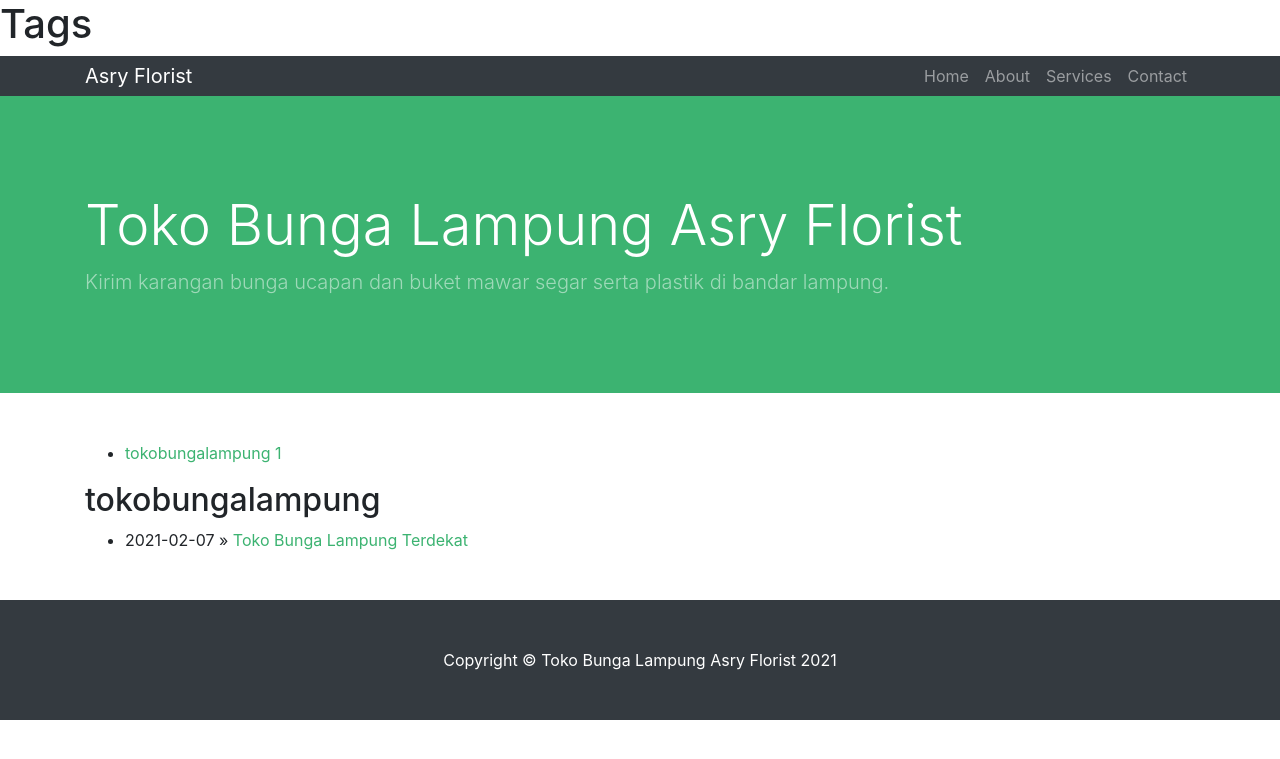
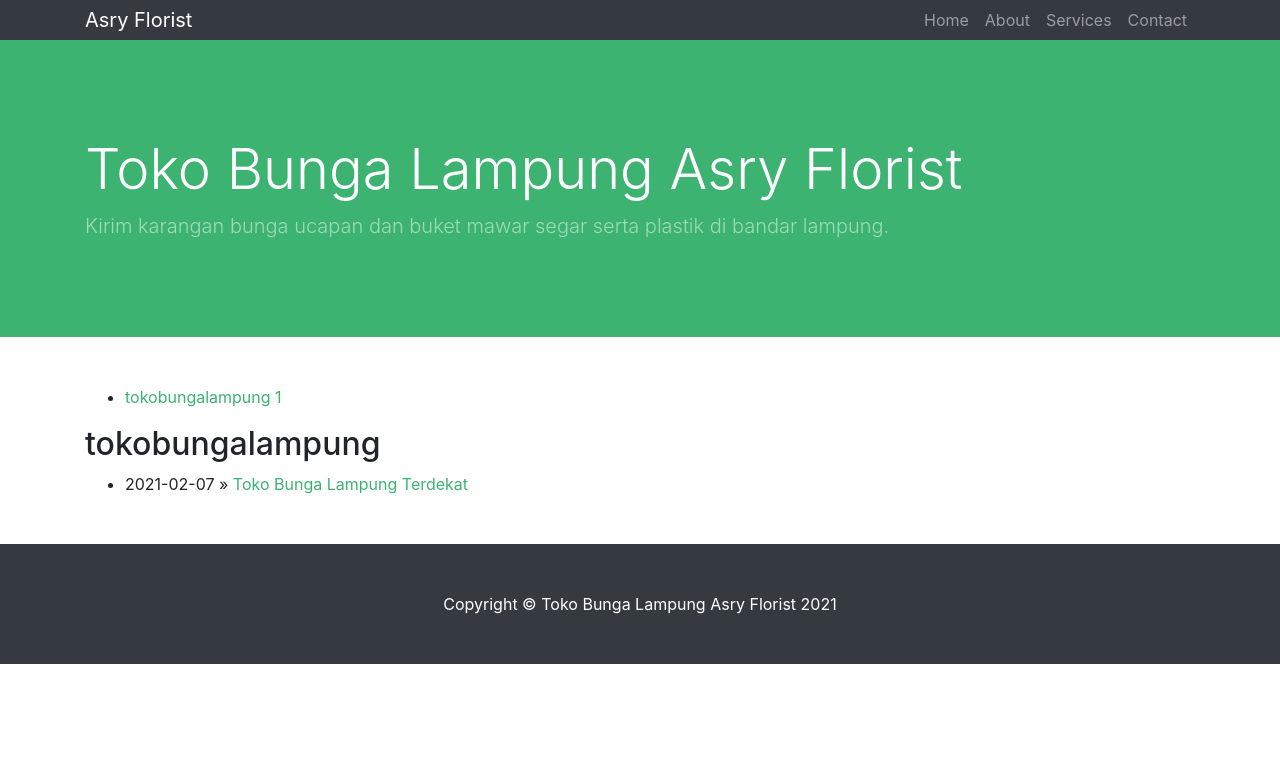
Before and after one commit to bungaasryflorist/tokobungalampung.github.io, a Jekyll site: the page built from tags.md, in a window 1280 px wide. Shown: the top 759 px of the page. Built offline with Jekyll 4.4.1, drawn with Linux system fonts in a browser that asks for light colours.

Commit message:
Update archive-taxonomies.html

```diff
--- a/_layouts/archive-taxonomies.html
+++ b/_layouts/archive-taxonomies.html
@@ -3,7 +3,6 @@
 {% include head.html %}
 
 <body>
-    <h1 class="post-title">{{ page.title | escape }}</h1>
   {% include navigation.html %} {% include header.html %}
   <!-- Page Content -->
   <div class="container mb-5">
```
